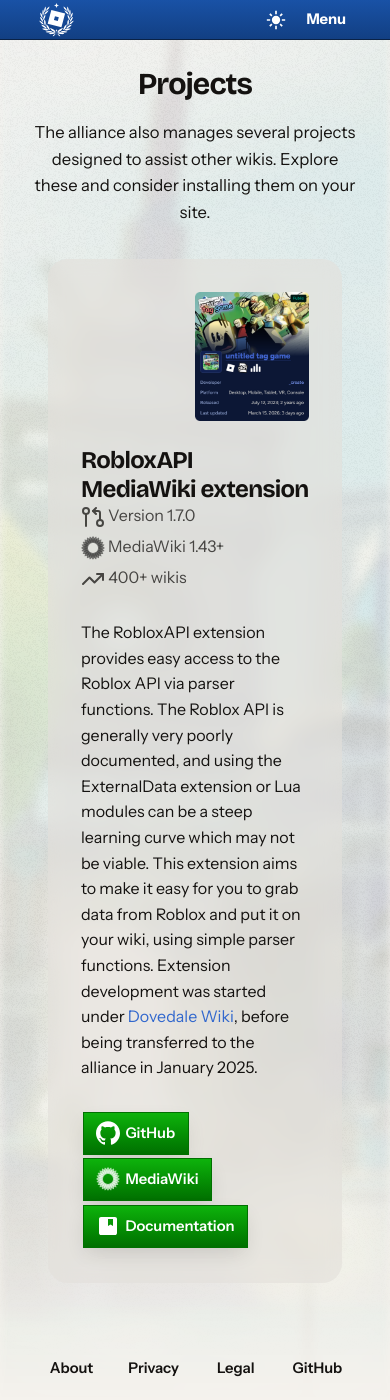
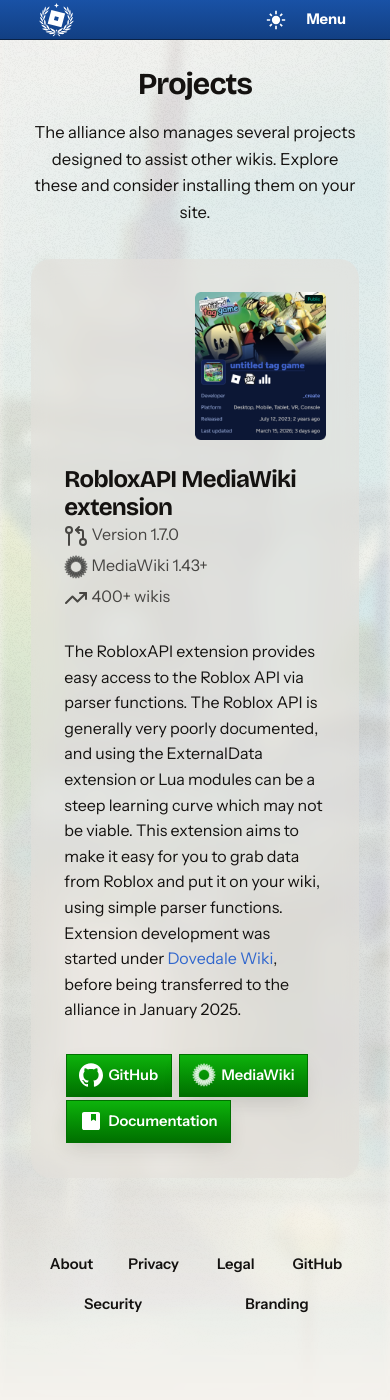
Before and after one commit to Roblox-Indie-Wikis/irwa-website, a Jekyll site: the page built from projects/index.html, in a window 390 px wide and 1400 px high. Built offline with Jekyll 4.4.1, drawn with Linux system fonts in a browser that asks for light colours; some web fonts are replaced.

Commit message:
Styling changes

```diff
--- a/assets/css/members.css
+++ b/assets/css/members.css
@@ -62,6 +62,11 @@
 }
 .member-box:hover::before {
   opacity: 1;
+}
+@media screen and (max-width: 800px) {
+  .member-box {
+    flex: 1;
+  }
 }
 .member-box-logo {
   width: 100px;
--- a/assets/css/members.less
+++ b/assets/css/members.less
@@ -34,6 +34,10 @@
         &::before {
             opacity: 1;
         }
+    }
+
+    @media screen and (max-width: 800px) {
+        flex: 1;
     }
 }
 
--- a/assets/css/style.css
+++ b/assets/css/style.css
@@ -2988,3 +2988,9 @@
 .project-container .post__image--right {
   margin-top: unset;
 }
+@media screen and (max-width: 800px) {
+  .project-container {
+    margin-left: unset;
+    margin-right: unset;
+  }
+}
```
Also changed, not shown: assets/css/style.less (+6 -1 lines).
